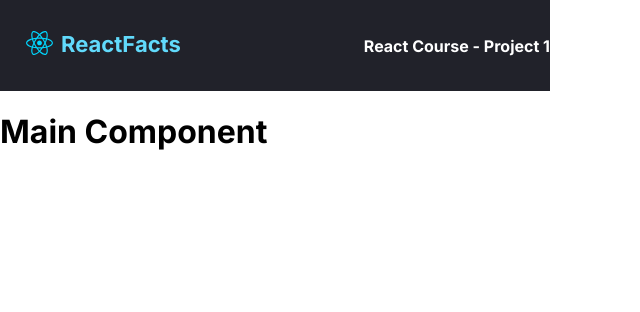
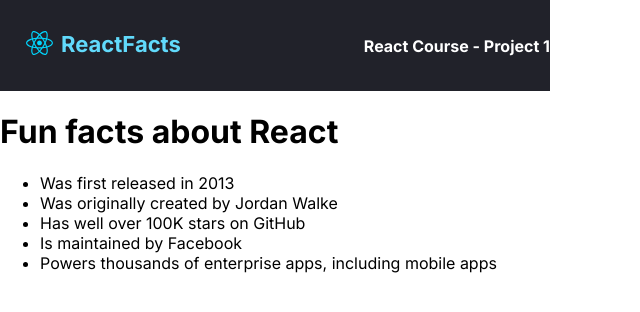
Before and after one commit to lytecode/react-facts, a React (Vite) app: page / in a window 1280 px wide. Shown: the top 312 px of the page, without its empty margins (0-640 px from the left). Built offline with nearby package versions, Linux system fonts and the light colour scheme.

Commit message:
Add the main content

```diff
--- a/src/components/Main.jsx
+++ b/src/components/Main.jsx
@@ -1,3 +1,14 @@
 export default function Main() {
-    return <h1>Main Component</h1>
+    return (
+        <main className='main'>
+            <h1 className="title">Fun facts about React</h1>
+            <ul className="points">
+                <li>Was first released in 2013</li>
+                <li>Was originally created by Jordan Walke</li>
+                <li>Has well over 100K stars on GitHub</li>
+                <li>Is maintained by Facebook</li>
+                <li>Powers thousands of enterprise apps, including mobile apps</li>
+            </ul>
+        </main>
+    )
 }
```
